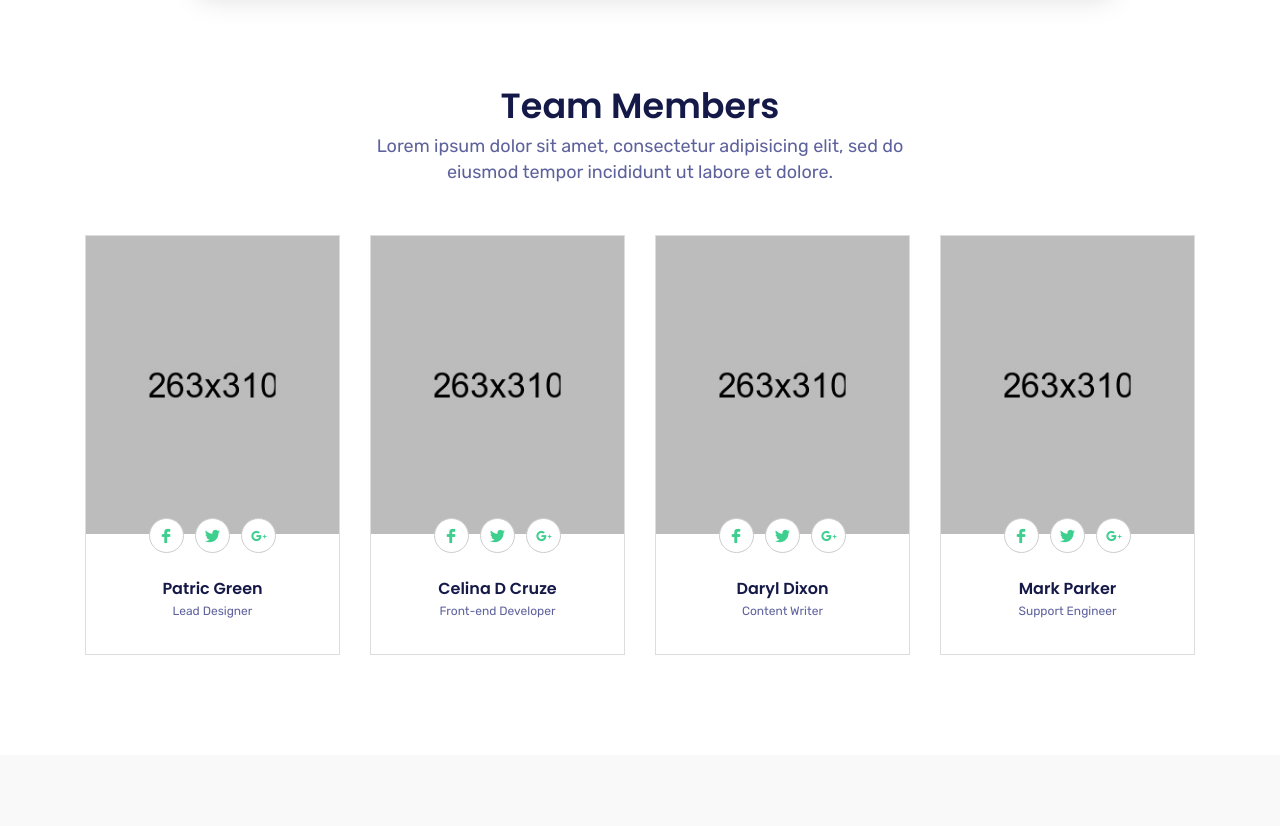
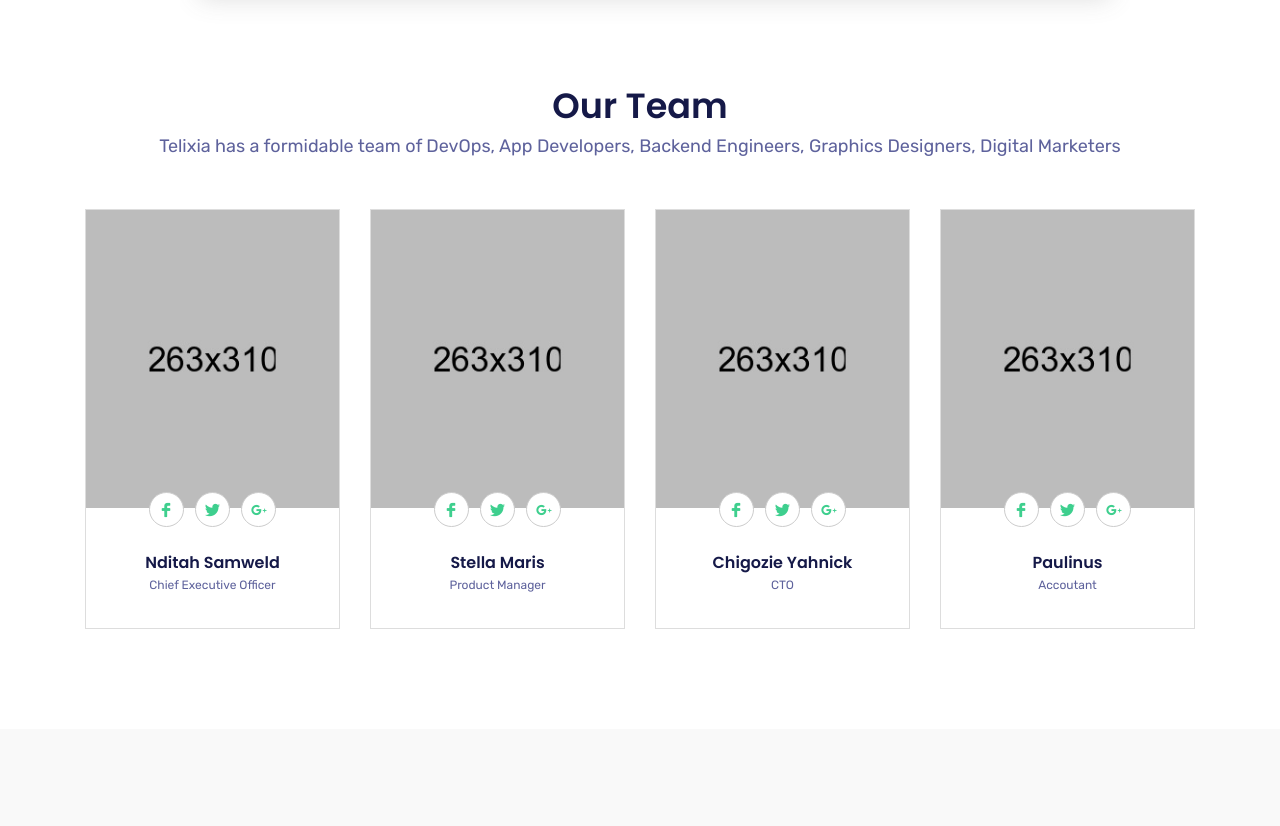
Before and after one commit to Nditah/telixia-website, a plain HTML site: page index.html in a window 1280 px wide. Shown: the part 5382-6208 px from the top of the page. Drawn offline with Linux system fonts and the light colour scheme; files whose address does not match are found by name.

Commit message:
Write Our Team text

```diff
--- a/index.html
+++ b/index.html
@@ -937,10 +937,9 @@
                 <div class="col-lg-12">
                     <div class="team-text section-header text-center">
                         <div>
-                            <h2 class="section-title">Team Members</h2>
+                            <h2 class="section-title">Our Team</h2>
                             <div class="desc-text">
-                                <p>Lorem ipsum dolor sit amet, consectetur adipisicing elit, sed do</p>
-                                <p>eiusmod tempor incididunt ut labore et dolore.</p>
+                                <p>Telixia has a formidable team of DevOps, App Developers, Backend Engineers, Graphics Designers, Digital Marketers</p>
                             </div>
                         </div>
                     </div>
@@ -966,8 +965,8 @@
                                 </ul>
                             </div>
                             <div class="team-inner text-center">
-                                <h5 class="team-title">Patric Green</h5>
-                                <p>Lead Designer</p>
+                                <h5 class="team-title">Nditah Samweld</h5>
+                                <p>Chief Executive Officer</p>
                             </div>
                         </div>
                     </div>
@@ -990,8 +989,8 @@
                                 </ul>
                             </div>
                             <div class="team-inner text-center">
-                                <h5 class="team-title">Celina D Cruze</h5>
-                                <p>Front-end Developer</p>
+                                <h5 class="team-title">Stella Maris</h5>
+                                <p>Product Manager</p>
                             </div>
                         </div>
                     </div>
@@ -1014,8 +1013,8 @@
                                 </ul>
                             </div>
                             <div class="team-inner text-center">
-                                <h5 class="team-title">Daryl Dixon</h5>
-                                <p>Content Writer</p>
+                                <h5 class="team-title">Chigozie Yahnick</h5>
+                                <p>CTO</p>
                             </div>
                         </div>
                     </div>
@@ -1038,8 +1037,8 @@
                                 </ul>
                             </div>
                             <div class="team-inner text-center">
-                                <h5 class="team-title">Mark Parker</h5>
-                                <p>Support Engineer</p>
+                                <h5 class="team-title">Paulinus</h5>
+                                <p>Accoutant</p>
                             </div>
                         </div>
                     </div>
```
